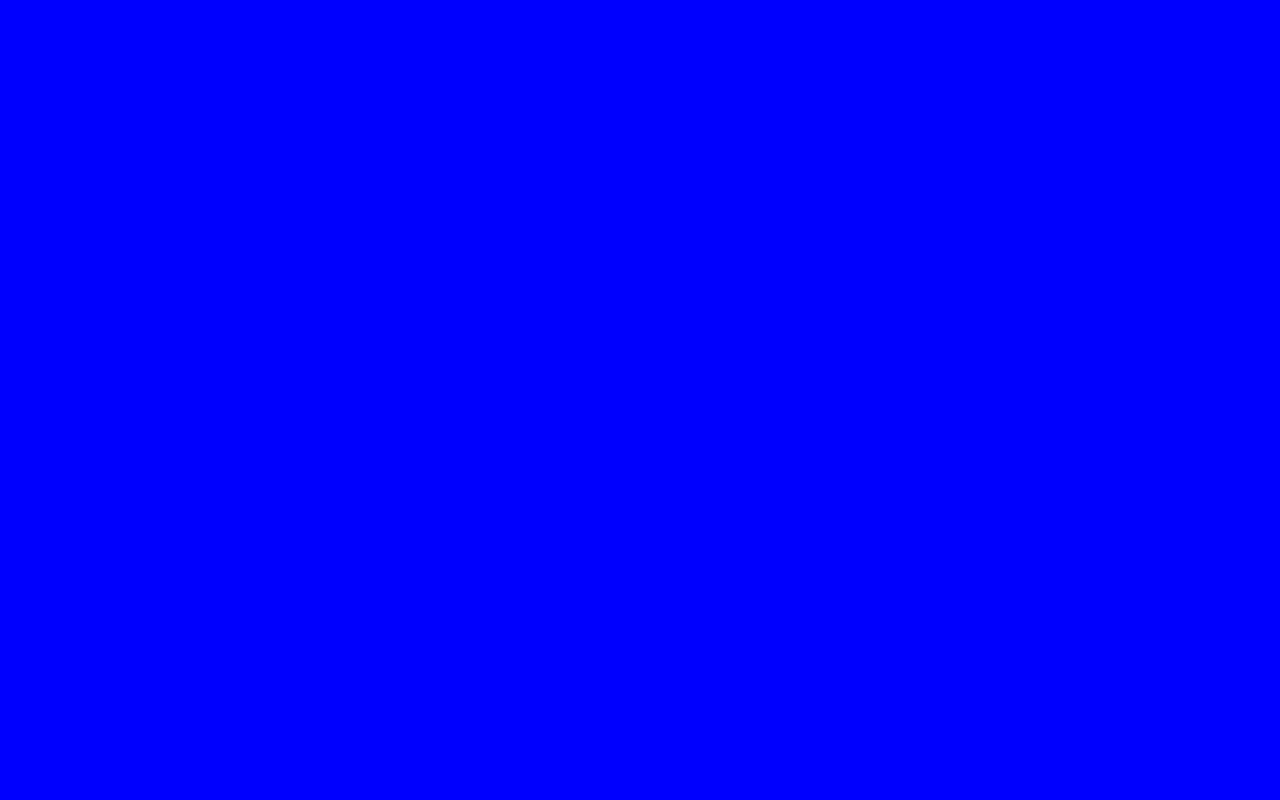
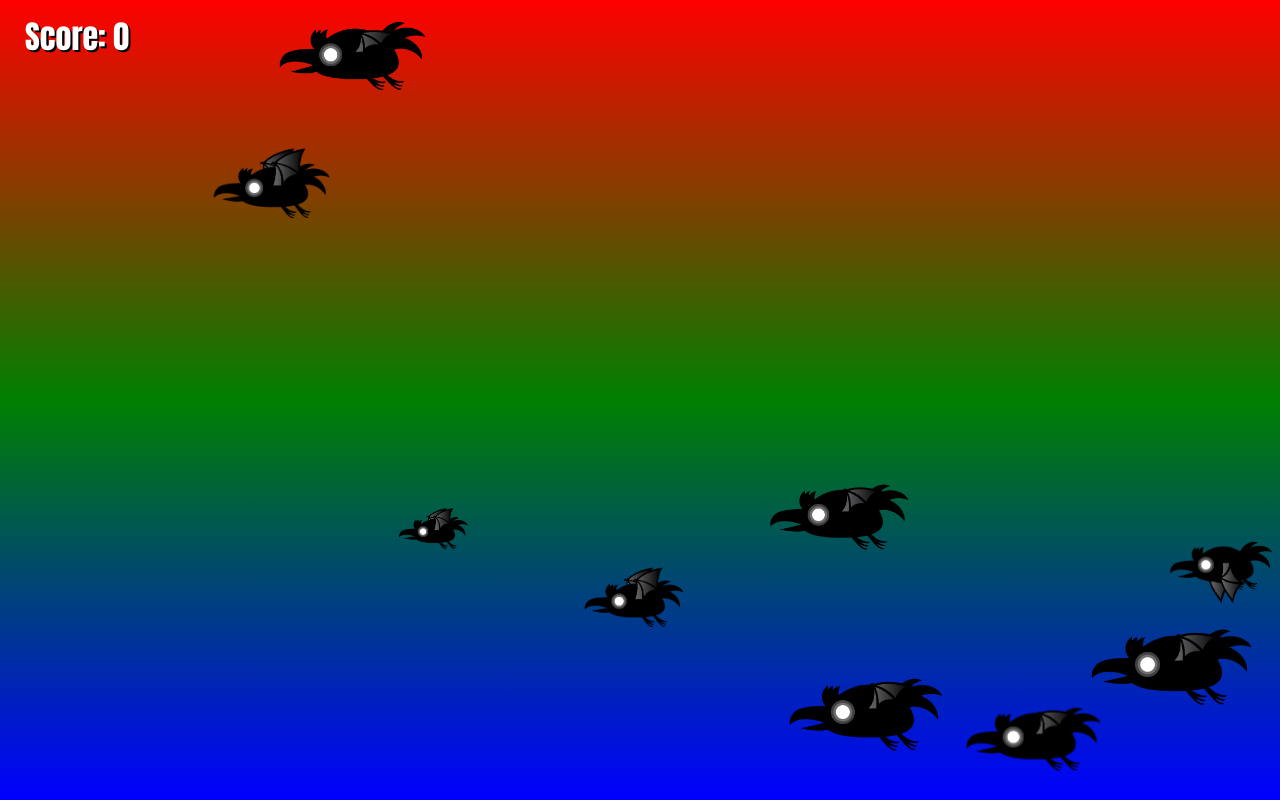
Before and after one commit to jhoalx/JSPointAndShootGame, a plain HTML site: page index.html in a window 1280 px wide. Drawn offline with Linux system fonts and the light colour scheme.

Commit message:
animations, movement

```diff
--- a/script.js
+++ b/script.js
@@ -3,3 +3,120 @@ const ctx = canvas.getContext("2d");
 
 canvas.width = window.innerWidth;
 canvas.height = window.innerHeight;
+
+ctx.font = '32px Impact';
+
+
+let timeToNextRaven = 0;
+let ravenInterval = 500;
+let lastTime = 0;
+
+let ravens = []
+let score = 0;
+
+
+class Raven {
+    constructor() {
+        this.sprite = {
+            width: 271,
+            height: 194,
+        }
+        this.sizeModifier = Math.random() * 0.6 + 0.2;
+        this.size = {
+            width: this.sprite.width * this.sizeModifier,
+            height: this.sprite.height * this.sizeModifier,
+        }
+        this.position = {
+            x: canvas.width, //spawn to the right of the canvas
+            y: Math.random() * (canvas.height - this.size.height),
+        };
+        this.direction = {
+            x: Math.random() * 2 + 3,
+            y: Math.random() * 5 - 2.5,
+        };
+        this.markedForDeletion = false;
+        this.image = new Image();
+        this.image.src = "/images/raven.png";
+        this.animation = {
+            currentFrame: 0,
+            maxFrame: 5, //0-based
+            flapInterval: Math.random() * 70 + 30, //in milliseconds
+            timeSinceFlap: 0,
+        }
+    }
+
+    update(deltaTime) {
+        //change direction in top or bottom edges
+        if (this.position.y < 0 || this.position.y > canvas.height - this.size.height) {
+            this.direction.y = this.direction.y * -1;
+        }
+
+        this.position.x -= this.direction.x;
+        this.position.y += this.direction.y;
+
+        this.animation.timeSinceFlap += deltaTime;
+
+
+        if (this.animation.timeSinceFlap > this.animation.flapInterval) {
+            this.animation.currentFrame < this.animation.maxFrame
+                ? this.animation.currentFrame++
+                : this.animation.currentFrame = 0;
+            this.animation.timeSinceFlap = 0;
+        }
+
+        if (this.position.x < 0 - this.size.width) { //if raven leaves the canvas, remove it
+            this.markedForDeletion = true;
+        }
+    }
+
+    draw(context) {
+        context.drawImage(this.image,
+            this.animation.currentFrame * this.sprite.width,
+            0,
+            this.sprite.width,
+            this.sprite.height,
+            this.position.x,
+            this.position.y,
+            this.size.width,
+            this.size.height)
+    }
+}
+
+function drawScore() {
+    ctx.fillStyle = "black";
+    ctx.fillText("Score: " + score, 27, 52);
+    ctx.fillStyle = "white";
+    ctx.fillText("Score: " + score, 25, 50);
+}
+
+window.addEventListener("click", e =>{
+    const detectedPixelColor = ctx.getImageData(e.offsetX, e.offsetY, 1,1);
+    console.log(detectedPixelColor.data);
+})
+
+function animate(timestamp) {
+    ctx.clearRect(0, 0, canvas.width, canvas.height);
+
+    let deltaTime = timestamp - lastTime;
+    lastTime = timestamp;
+    timeToNextRaven += deltaTime;
+
+
+    if (timeToNextRaven > ravenInterval) {
+        ravens.push(new Raven())
+        timeToNextRaven = 0;
+    }
+
+    //draw score before ravens
+    drawScore();
+
+    ravens.forEach(raven => {
+        raven.update(deltaTime);
+        raven.draw(ctx);
+    })
+    ravens = ravens.filter(raven => !raven.markedForDeletion);
+
+    requestAnimationFrame(animate);
+}
+
+animate(0);
--- a/style.css
+++ b/style.css
@@ -10,7 +10,6 @@ body{
 }
 
 #canvas1{
-    background: blue;
     position: absolute;
     top: 0;
     bottom: 0;
```
